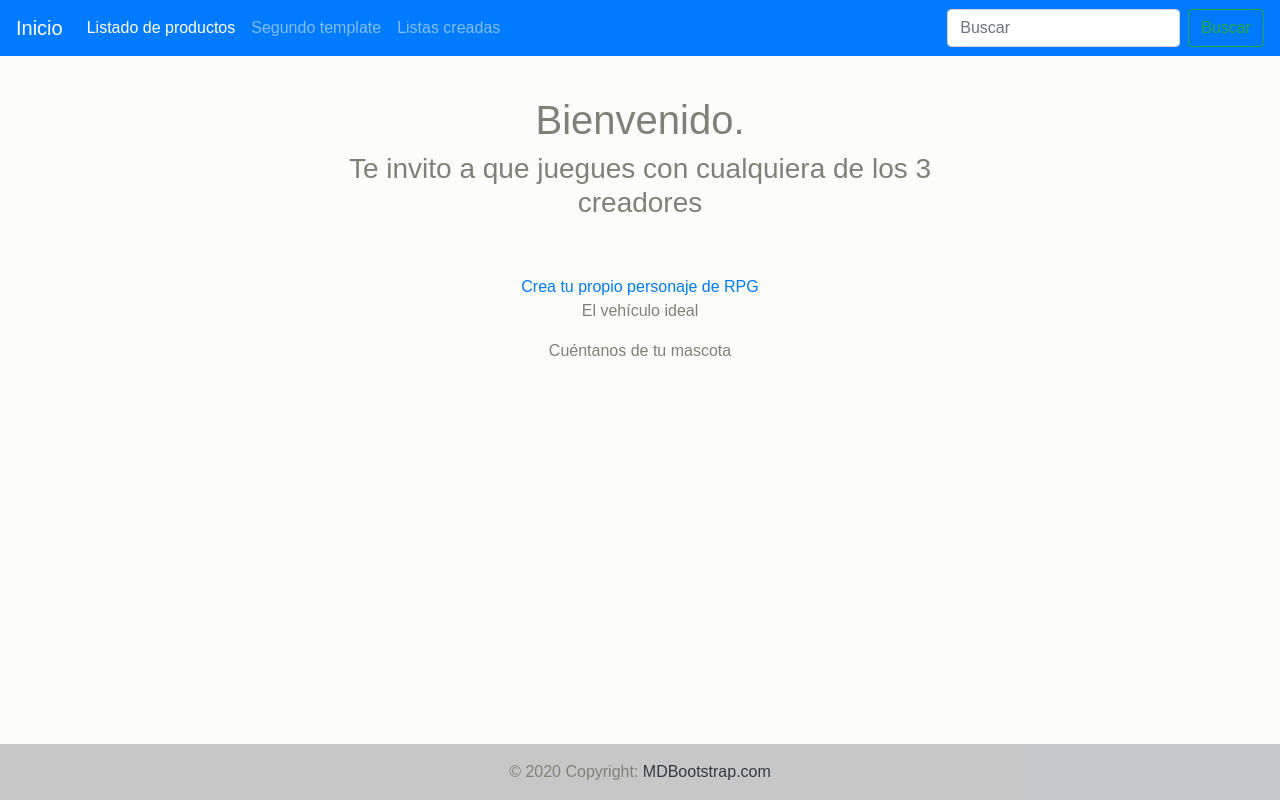
After one commit to EliasXF/Entrega1_Xool, a Django app: page /index/ in a window 1280 px wide. The commit adds this page. Run offline with Django 3.2, Linux system fonts and the light colour scheme.

Commit message:
modelo RPG terminado

```diff
--- a/InterProject/InterProyect/urls.py
+++ b/InterProject/InterProyect/urls.py
@@ -1,8 +1,10 @@
 from xml.etree.ElementInclude import include
 from django.contrib import admin
 from django.urls import path, include
+from InterProyect.views import index
 
 urlpatterns = [
     path('admin/', admin.site.urls),
     path('rpg/', include('RPG.urls')),
+    path('index/', index, name='index')
 ]
--- a/InterProject/InterProyect/views.py
+++ b/InterProject/InterProyect/views.py
@@ -0,0 +1,5 @@
+from django.shortcuts import render
+
+
+def index(request):
+    return render(request, 'index.html', context={})
--- a/InterProject/RPG/urls.py
+++ b/InterProject/RPG/urls.py
@@ -1,7 +1,8 @@
 from django.urls import path
-from RPG.views import create_character, character_list
+from RPG.views import create_character, character_list, search_character
 
 urlpatterns = [
     path('create-character/', create_character, name='create_character'),
     path('character-list/', character_list, name='character_list'),
+    path('search-character/', search_character, name='search_character'),
 ]
--- a/InterProject/templates/base.html
+++ b/InterProject/templates/base.html
@@ -11,13 +11,38 @@
             Titulo por defecto
         {% endblock %}
     </title>
+    <style>
+      body {
+      text-align: center;
+      background: #fcfcfa;
+      color: #818078;
+      font-family: Futura, sans-serif;
+    }
+
+    .container {
+      max-width: 50%;
+      margin: 40px auto;
+    }
+
+    .hr-text {
+      line-height: 1em;
+      position: relative;
+      outline: 0;
+      border: 0;
+      color: black;
+      text-align: center;
+      height: 1.5em;
+      opacity: .5;
+
+    }
+    </style>
 </head>
 
 <body>
 
     <!--Navbar-->
-    <nav class="navbar navbar-expand-lg navbar-light bg-light">
-      <a class="navbar-brand" href="#">Inicio</a>
+    <nav class="navbar navbar-expand-lg navbar-dark bg-primary">
+      <a class="navbar-brand" href="/index/">Inicio</a>
       <button class="navbar-toggler" type="button" data-toggle="collapse" data-target="#navbarSupportedContent" aria-controls="navbarSupportedContent" aria-expanded="false" aria-label="Toggle navigation">
         <span class="navbar-toggler-icon"></span>
       </button>
@@ -34,14 +59,12 @@
               <a class="nav-link" href="/rpg/character-list/">Listas creadas</a>
           </li>
         </ul>
-        <form class="form-inline my-2 my-lg-0" action="/products/search-products/" method="GET">
+        <form class="form-inline my-2 my-lg-0" action="/rpg/search-character/" method="GET">
           <input class="form-control mr-sm-2" type="search" placeholder="Buscar" aria-label="Search" name="search">
           <button class="btn btn-outline-success my-2 my-sm-0" type="submit">Buscar</button>
         </form>
       </div>
     </nav>
-
-
 
 
     <!--End Navbar-->
@@ -50,7 +73,7 @@
       Bloque por defecto
     {% endblock %}
 
-    <footer class="bg-light text-center text-lg-start">
+    <footer style="position: fixed; width: 100%; left: 0%; bottom: 0%;" class="bg-light text-center text-lg-start">
         <!-- Copyright -->
         <div class="text-center p-3" style="background-color: rgba(0, 0, 0, 0.2);">
             © 2020 Copyright:
--- /dev/null
+++ b/InterProject/templates/index.html
@@ -0,0 +1,17 @@
+{% extends 'base.html' %}
+
+{% block contenido_que_cambia %}
+    <div class="container">
+    <h1>Bienvenido.</h1>
+    <h3>Te invito a que juegues con cualquiera de los 3 creadores</h3>
+    <hr class="hr-text" data-content="AND">
+
+    <a href="/rpg/create-character/">Crea tu propio personaje de RPG</a>
+    <p>El vehículo ideal</p>
+    <p>Cuéntanos de tu mascota</p>
+
+    <hr class="hr-text" data-content="OR">
+    <p></p>
+  </div>
+
+{% endblock%}
--- a/InterProject/templates/rpg/character-list.html
+++ b/InterProject/templates/rpg/character-list.html
@@ -7,7 +7,7 @@
 {% block contenido_que_cambia %}
   <!--Cards-->
   {% for character in characters %}
-  <div class="card" style="width: 18rem;">
+    <div class="card" style="width: 18rem;">
       <img src="https://cdn-icons-png.flaticon.com/512/37/37943.png" class="card-img-top" alt="...">
       <div class="card-body">
           <h5 class="card-title" style="text-align: center;">{{character.name}}</h5>
```
Also changed, not shown: InterProject/RPG/views.py (+6 -1 lines), InterProject/templates/rpg/create-character.html (+8 -8 lines), InterProject/templates/rpg/search-character.html (added, +28 -0 lines).
